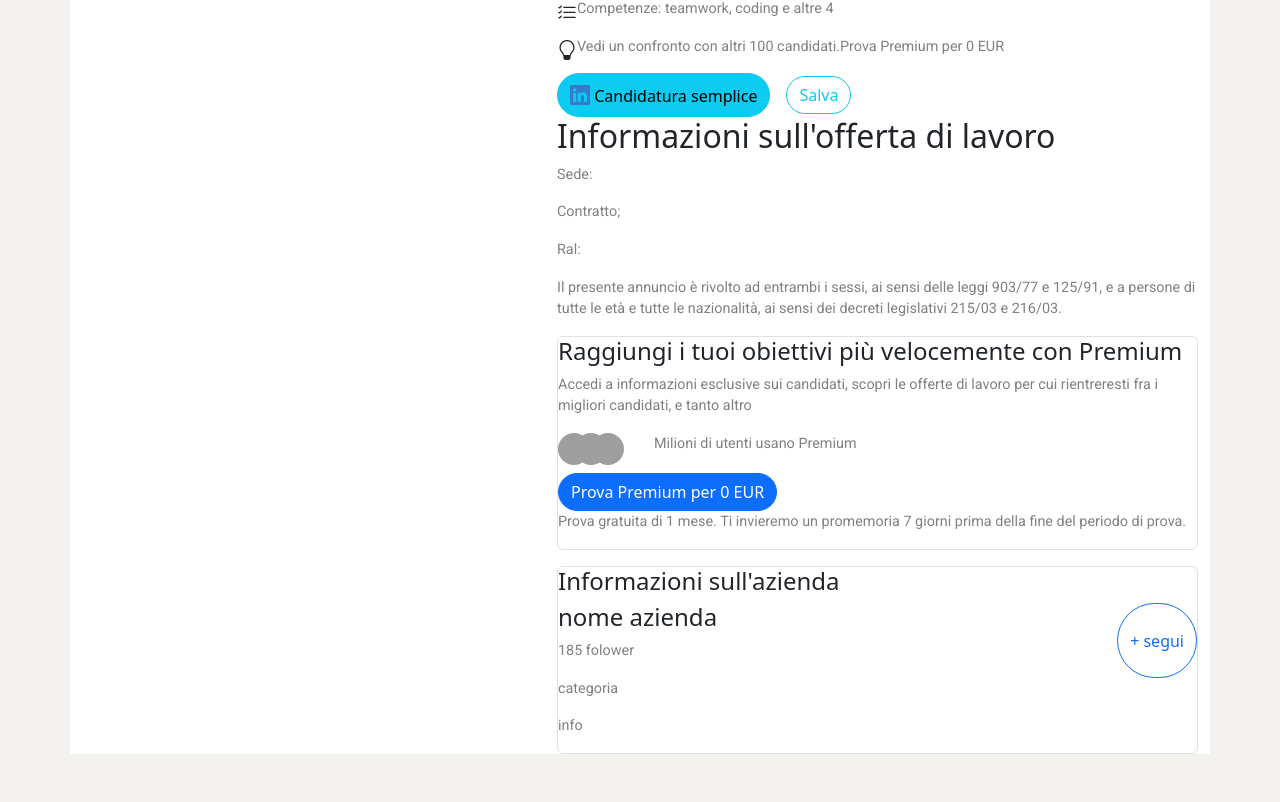
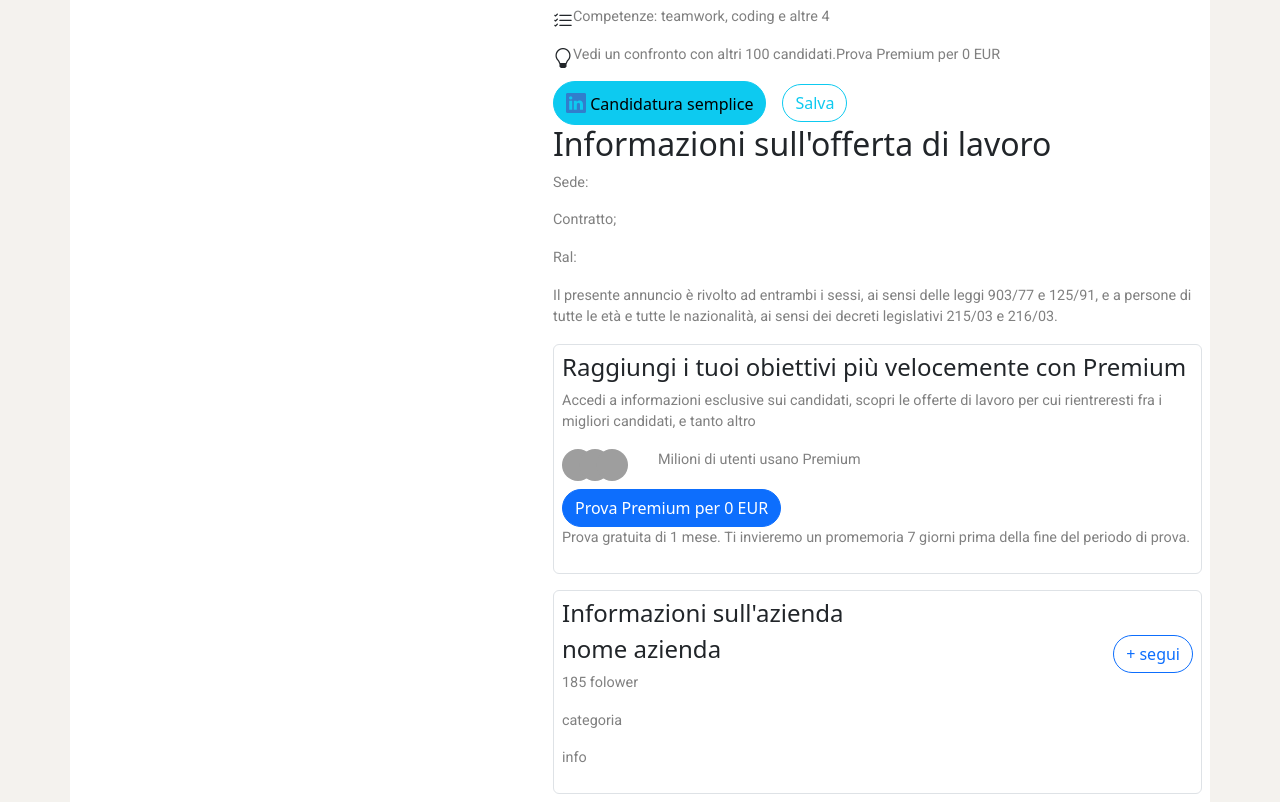
Before and after one commit to lucanardi00/BW-III, a React (Vite) app: page /jobs/search/1 in a window 1280 px wide. Shown: the part 321-1123 px from the top of the page. Before the commit the page ends 1075 px from the top, so only its background shows below. Built offline with nearby package versions, Linux system fonts and the light colour scheme; no server answers; grey boxes are pictures that could not be loaded.

Commit message:
add job finished

```diff
--- a/src/components/JobDetails.jsx
+++ b/src/components/JobDetails.jsx
@@ -2,8 +2,9 @@ import { Button, Col, Image } from "react-bootstrap";
 
 const JobDetails = (props) => {
   console.log(props.allWork);
+  console.log(props.data);
   return (
-    <Col md={7} className="bg-white">
+    <Col md={7} className="bg-white p-2">
       <div className="d-flex">
         <div>
           <p>Azienda</p>
@@ -76,7 +77,7 @@ const JobDetails = (props) => {
           nazionalità, ai sensi dei decreti legislativi 215/03 e 216/03.
         </p>
       </div>
-      <div className="border rounded">
+      <div className="border rounded p-2">
         <h4>Raggiungi i tuoi obiettivi più velocemente con Premium</h4>
         <p>
           Accedi a informazioni esclusive sui candidati, scopri le offerte di
@@ -121,16 +122,16 @@ const JobDetails = (props) => {
           </p>
         </div>
       </div>
-      <div className="border rounded mt-3">
+      <div className="border rounded mt-3 p-2">
         <h4>Informazioni sull'azienda</h4>
         <div className="d-flex">
           <div>
             <h4>nome azienda</h4>
             <p>185 folower</p>
           </div>
-          <Button className="ms-auto" variant="outline-primary rounded-pill">
-            + segui
-          </Button>
+          <div className="ms-auto">
+            <Button variant="outline-primary rounded-pill">+ segui</Button>
+          </div>
         </div>
         <p>categoria</p>
         <p>info</p>
--- a/src/components/JobSearch.jsx
+++ b/src/components/JobSearch.jsx
@@ -1,12 +1,13 @@
 import { useEffect, useState } from "react";
 import { Col, Container, Dropdown, Row } from "react-bootstrap";
-import { useParams } from "react-router-dom";
+import { useNavigate, useParams } from "react-router-dom";
 import JobDetails from "./JobDetails";
 
 const JobSearch = () => {
   const params = useParams();
   const [allWork, setAllWork] = useState([]);
   const [isLoading, setIsLoading] = useState(true);
+  const navigate = useNavigate();
   const work = params.searchWork;
   const randomImagePost = [
     "https://assets.materialup.com/uploads/161b53b4-553d-4753-91f9-eed2daa424f2/preview.png",
@@ -17,6 +18,9 @@ const JobSearch = () => {
     "https://t4.ftcdn.net/jpg/04/16/88/83/360_F_416888318_DCDiepJmsRw0qMQ6zhfIfC1dvlPnlxno.jpg",
     "https://www.esa.int/var/esa/storage/images/esa_multimedia/images/2001/05/esa_logo/9173490-7-eng-GB/ESA_Logo_pillars.jpg",
   ];
+  const handleNavigate = (category) => {
+    navigate(`/jobs/category/${category}`);
+  };
 
   useEffect(() => {
     const fetchAllSearchWork = async () => {
@@ -49,13 +53,27 @@ const JobSearch = () => {
         </Dropdown.Toggle>
 
         <Dropdown.Menu style={{ height: "100px", overflowY: "auto" }}>
-          <Dropdown.Item href="#/action-1">Action</Dropdown.Item>
-          <Dropdown.Item href="#/action-2">Another action</Dropdown.Item>
-          <Dropdown.Item href="#/action-3">Something else</Dropdown.Item>
-          <Dropdown.Item href="#/action-1">Action</Dropdown.Item>
-          <Dropdown.Item href="#/action-1">Action</Dropdown.Item>
-          <Dropdown.Item href="#/action-1">Action</Dropdown.Item>
-          <Dropdown.Item href="#/action-1">Action</Dropdown.Item>
+          <Dropdown.Item onClick={() => handleNavigate("writing")}>
+            Scrittore
+          </Dropdown.Item>
+          <Dropdown.Item onClick={() => handleNavigate("Data")}>
+            Data
+          </Dropdown.Item>
+          <Dropdown.Item onClick={() => handleNavigate("Product")}>
+            Product
+          </Dropdown.Item>
+          <Dropdown.Item onClick={() => handleNavigate("Marketing")}>
+            Marketing
+          </Dropdown.Item>
+          <Dropdown.Item onClick={() => handleNavigate("Finance / Legal")}>
+            Finance / Legal
+          </Dropdown.Item>
+          <Dropdown.Item onClick={() => handleNavigate("Customer Service")}>
+            Customer Service
+          </Dropdown.Item>
+          <Dropdown.Item onClick={() => handleNavigate("Software Development")}>
+            Software Development
+          </Dropdown.Item>
         </Dropdown.Menu>
       </Dropdown>
       <Row>
@@ -67,8 +85,7 @@ const JobSearch = () => {
             {isLoading ? (
               <p>Attendi il caricamento dei dati...</p>
             ) : (
-              <>
-                {allWork.data.map((work, index) => (
+              allWork.data.map((work, index) => (
                 <div className="d-flex p-2" key={index}>
                   <div className="me-2">
                     <img
@@ -86,14 +103,23 @@ const JobSearch = () => {
                       <h5 className="m-0">{work.title}</h5>
                       <i className="bi bi-x"></i>
                     </div>
+                    <p className="m-0">{work.company_name}</p>
+                    <p className="mb-1">
+                      Luogo: {work.candidate_required_location}
+                    </p>
+                    <p className="d-flex mb-0 mt-2">
+                      {new Date(work.publication_date).toLocaleDateString()} ∙
+                      <i className="bi bi-linkedin logoLinkedinSearchWork d-flex align-items-center">
+                        <p className="m-0 ms-1">candidatura semplice</p>
+                      </i>
+                    </p>
                   </div>
                 </div>
-                ))}
-              </>
+              ))
             )}
           </div>
         </Col>
-        <JobDetails allWork={allWork} />
+        <JobDetails />
       </Row>
     </Container>
   );
--- a/src/components/jobCategory.jsx
+++ /dev/null
@@ -1,5 +0,0 @@
-const jobCategory = () => {
-  return <div>jobCategory</div>;
-};
-
-export default jobCategory;
```
Lines whose indentation alone changed are shown as unchanged.
